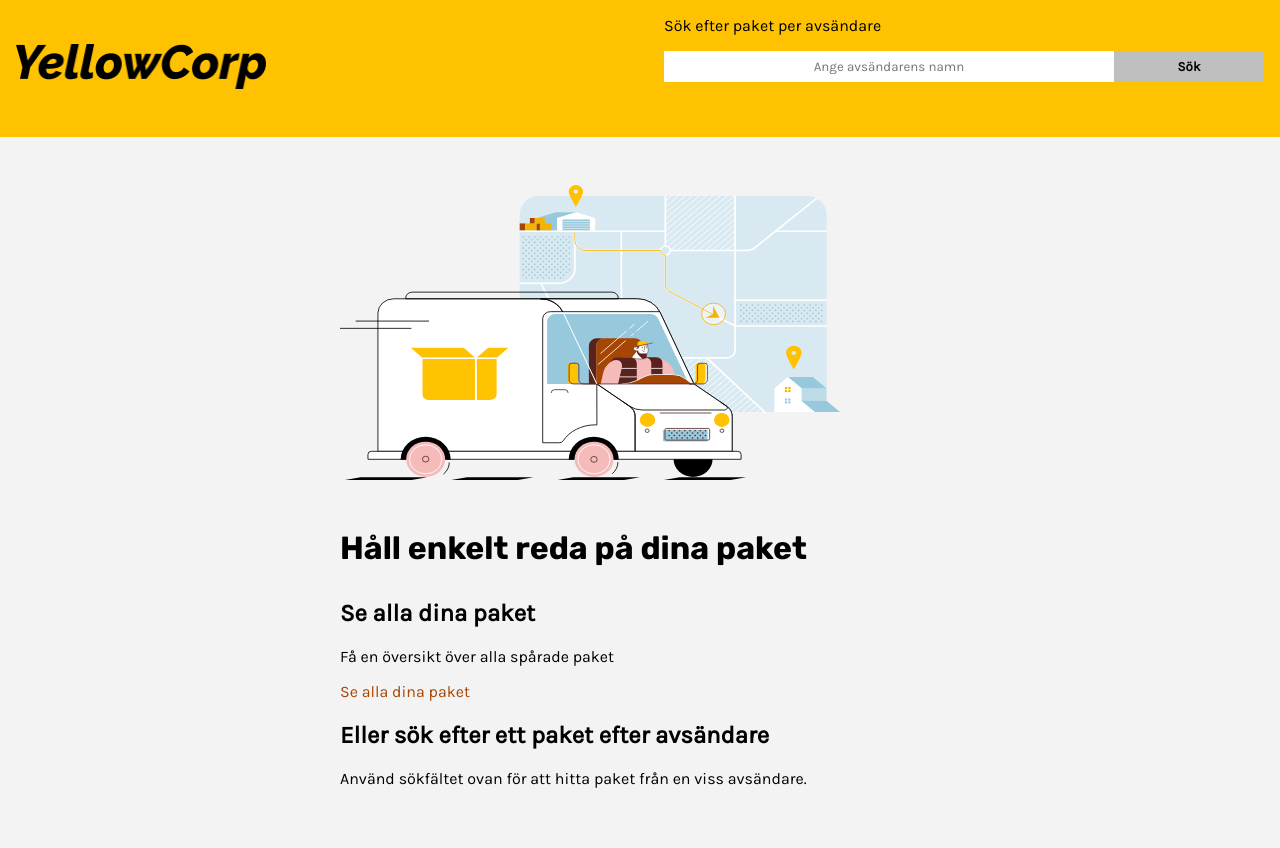
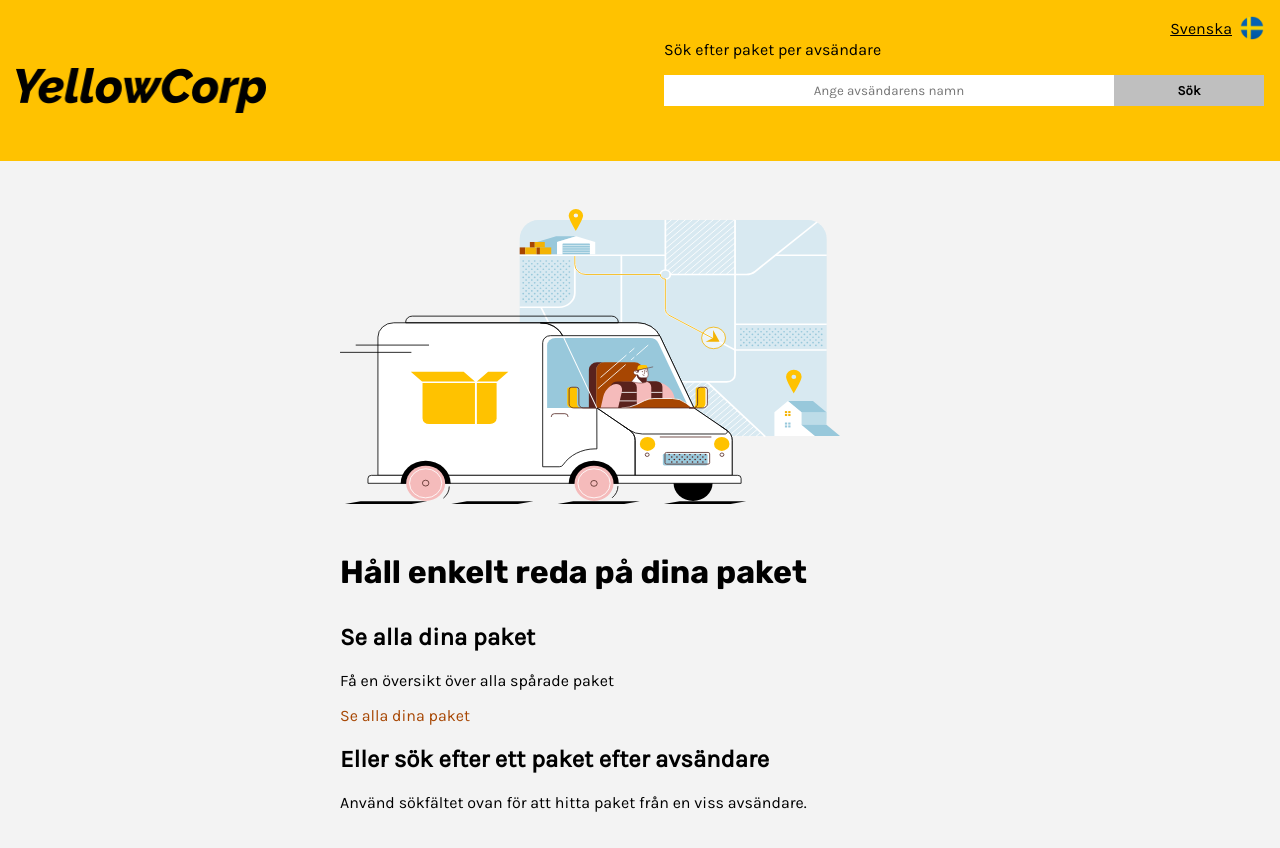
Before and after one commit to eeels22/package-tracker, a React (Create React App) app: page / in a window 1280 px wide. Shown: the top 848 px of the page. Built offline with nearby package versions, Linux system fonts and the light colour scheme.

Commit message:
add language toggler

```diff
--- a/src/components/Header.jsx
+++ b/src/components/Header.jsx
@@ -1,20 +1,55 @@
 // NPM package
+import { useState } from "react";
 import { Link } from "react-router-dom";
+import i18n from "../i18n";
 
 // Project files
 import SearchBar from "./SearchBar";
 
 export default function Header() {
+  // Local state
+  const [language, setLanguage] = useState("en");
+
   //Constants
   const logoHeaderObject = require(`../assets/logo.png`);
   const logoHeaderURL = logoHeaderObject.default;
+  const enObject = require(`../assets/en.png`);
+  const enURL = enObject.default;
+  const seObject = require(`../assets/se.png`);
+  const seURL = seObject.default;
+
+  // Methods
+  function onClick() {
+    if (language === "en") {
+      i18n.changeLanguage("se");
+      setLanguage("se");
+    } else if (language === "se") {
+      i18n.changeLanguage("en");
+      setLanguage("en");
+    }
+  }
 
   return (
     <header className="Header">
-      <Link to="/">
-        <img src={logoHeaderURL} alt="YellowCorp logo" className="logo" />
-      </Link>
-      <SearchBar />
+      <div className="language-selector">
+        <span className="language-name" onClick={onClick}>
+          {language === "en" && "Svenska"}
+          {language === "se" && "English"}
+        </span>
+        {language === "en" && (
+          <img src={seURL} alt="Swedish flag" className="flag" />
+        )}
+        {language === "se" && (
+          <img src={enURL} alt="UK flag" className="flag" />
+        )}
+      </div>
+
+      <div className="logoSearch">
+        <Link to="/">
+          <img src={logoHeaderURL} alt="YellowCorp logo" className="logo" />
+        </Link>
+        <SearchBar />
+      </div>
     </header>
   );
 }
--- a/src/styles/modules/header.css
+++ b/src/styles/modules/header.css
@@ -1,6 +1,12 @@
 header {
   background-color: var(--color-yellow);
   padding: var(--space-medium);
+  display: grid;
+  grid-template-rows: auto 1fr;
+  grid-column-gap: var(--space-big);
+}
+
+.logoSearch {
   display: grid;
   grid-template-rows: 1fr auto;
   align-items: center;
@@ -12,6 +18,25 @@ header {
   margin: var(--space-big) auto;
 }
 
+.language-selector {
+  justify-self: end;
+  text-decoration: underline;
+  margin-top: 0;
+  display: flex;
+  align-items: center;
+}
+
+.language-selector:hover {
+  cursor: pointer;
+  text-decoration: none;
+  font-weight: bold;
+}
+
+.flag {
+  height: var(--space-big);
+  margin-left: var(--space-small);
+}
+
 /* Tablets */
 @media (min-width: 550px) {
   .logo {
@@ -20,12 +45,11 @@ header {
     margin: var(--space-big) auto;
   }
 
-  header {
+  .logoSearch {
     grid-template-columns: 1fr 1fr;
     align-items: center;
     column-gap: var(--space-xx-big);
   }
-
 }
 
 /* Desktops */
```
Also changed, not shown: src/assets/en.png (added), src/assets/se.png (added). Lines whose indentation alone changed are shown as unchanged.
